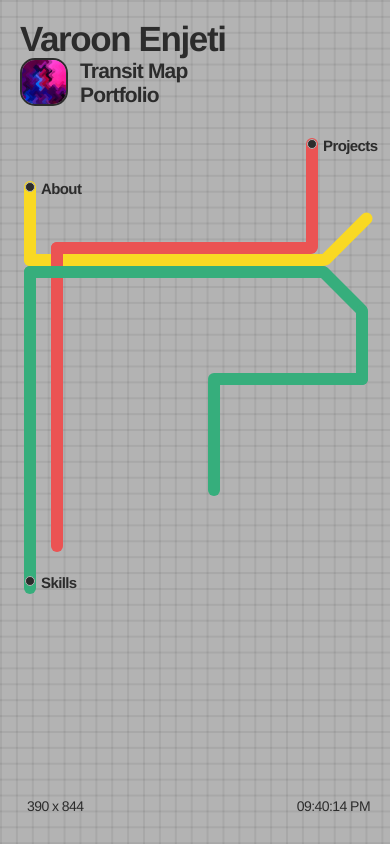
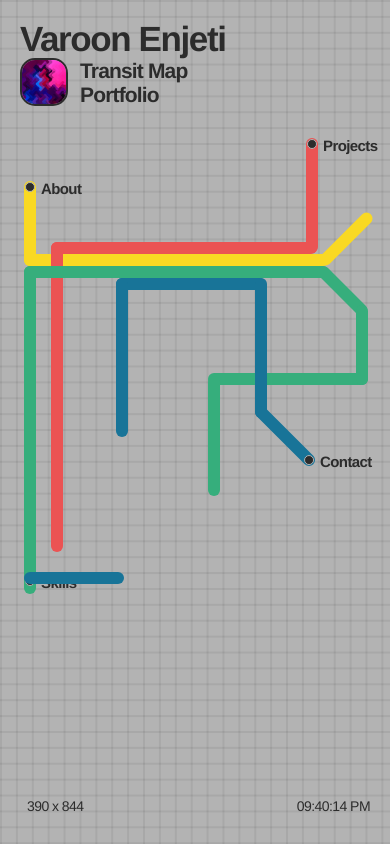
Before and after one commit to varoon-enjeti/portfolio-website, a Next.js app: page / in a window 390 px wide. Built offline with nearby package versions, Linux system fonts and the light colour scheme.

Commit message:
blue mobile

```diff
--- a/app/components/body.tsx
+++ b/app/components/body.tsx
@@ -79,7 +79,7 @@ export default function Body() {
                 <Yellowline setAbout={setAbout}/>
                 <Redline setProject={setProject}/>
                 <Greenline setSkills={setSkills}/>
-                {/* <Blueline setContact={setContact}/> */}
+                <Blueline setContact={setContact}/>
             </div>
             <div className="flex h-full w-full justify-between items-end">
                 <div className="font-sans font-light text-[14px] md:text-[22px] tracking-[-0.04em] text-darkgrey pl-[7px] data">{width} x {height}</div>
--- a/app/components/lines/blueline.tsx
+++ b/app/components/lines/blueline.tsx
@@ -4,14 +4,14 @@ import { blueProps, SetStateType } from '../types';
 const Blueline: React.FC<blueProps> = ({ setContact }) => {
     return (
         <div className="relative">
-            <div className="bg-blue w-[84px] lg:w-[calc(100%-50px-840px)] h-6 absolute top-[417px] left-[calc(100%-500px)] lg:left-[473px] tl-tr-br-bl sib"></div>
-            <div className="bg-blue w-6 h-[112px] nb:h-[159px] absolute top-[417px] left-[calc(100%-500px)] lg:left-[473px] tl-tr-br-bl sil"></div>
-            <div className="bg-blue h-6 w-[calc(100%-585px)] lg:w-[390px] absolute top-[505px] nb:top-[552px] left-[105px] tl-tr-br-bl sib"></div>
-            <div className="bg-blue h-[112px] w-6 absolute top-[417px] left-[calc(100%-440px)] lg:left-[calc(100%-50px-840px+449px)] tl-tr-br-bl sir"></div>
-            <div className="bg-blue h-6 w-[153px] absolute top-[505px] left-[calc(100%-440px)] lg:left-[calc(100%-50px-840px+449px)] tl-tr-br-bl sib"></div>
-            <div className="bg-blue h-6 w-[140px] absolute top-[547px] left-[calc(100%-327px)] lg:left-[calc(100%-50px-840px+449px+113px)] tl-tr-br-bl rotate-45 sibr">
-                <button onClick={() => {setContact(true)}} type="button" className="open-btn" id="selection-contact">
-                    <p className="selection-txt">Contact</p>
+            <div className="bg-blue w-[calc(100%-200px)] md:w-[84px] lg:w-[calc(100%-50px-840px)] h-3 md:h-6 absolute top-[258px] md:top-[417px] left-[96px] md:left-[calc(100%-500px)] lg:left-[473px] tl-tr-br-bl sib"></div>
+            <div className="bg-blue w-3 md:w-6 h-[112px] nb:h-[159px] absolute top-[258px] md:top-[417px] left-[96px] md:left-[calc(100%-500px)] lg:left-[473px] tl-tr-br-bl sil"></div>
+            <div className="bg-blue h-3 md:h-6 w-[100px] md:w-[calc(100%-585px)] lg:w-[390px] absolute top-[358px] md:top-[505px] nb:top-[552px] left-[4px] md:left-[105px] tl-tr-br-bl sib"></div>
+            <div className="bg-blue h-[140px] md:h-[112px] w-3 md:w-6 absolute top-[258px] md:top-[417px] left-[calc(100%-115px)] md:left-[calc(100%-440px)] lg:left-[calc(100%-50px-840px+449px)] tl-tr-br-bl sir"></div>
+            <div className="bg-blue h-0 md:h-6 w-0 md:w-[153px] absolute top-[505px] left-[calc(100%-440px)] lg:left-[calc(100%-50px-840px+449px)] tl-tr-br-bl sib"></div>
+            <div className="bg-blue h-3 md:h-6 w-[80px] md:w-[140px] absolute top-[410px] md:top-[547px] left-[calc(100%-125px)] md:left-[calc(100%-327px)] lg:left-[calc(100%-50px-840px+449px+113px)] tl-tr-br-bl rotate-45 sibr">
+                <button onClick={() => {setContact(true)}} type="button" className="open-btn relative left-[69px] md:left-[118px] -top-[3px] md:top-[2px] w-[10px] md:w-5 h-[10px] md:h-5 bg-darkgrey border-[1px] md:border-2 border-lightgrey rounded-full" id="selection-contact">
+                    <p className="font-sans text-[15px] md:text-[30px] text-darkgrey font-semibold relative left-[15px] md:left-[23px] -top-[12px] md:-top-[9px] tracking-[-0.04em]">Contact</p>
                 </button>
             </div>
         </div>
--- a/app/globals.css
+++ b/app/globals.css
@@ -326,7 +326,6 @@ button {
 /* OPEN BUTTONS */
 
 .open-btn {
-    /* border: 2px solid #B3B3B3; */
     transition: transform .25s, visibility 1s ease-in;
 }
 
@@ -356,6 +355,6 @@ button {
 
 #selection-contact {
     rotate: -45deg;
-    left: 118px;
-    top: 2px;
+    /* left: 118px;
+    top: 2px; */
 }
```
